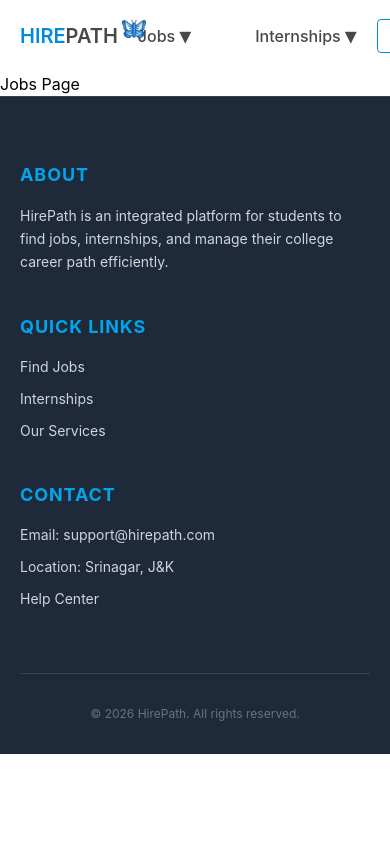
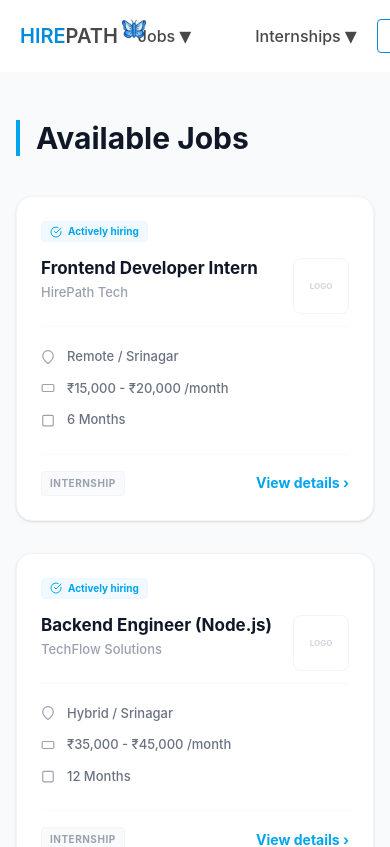
Before and after one commit to akramguroo-dev/hirepath, a React (Vite) app in the folder client/: page /jobs in a window 390 px wide. Shown: the top 847 px of the page. Built offline with nearby package versions, Linux system fonts and the light colour scheme.

Commit message:
feat: implement Jobs page with responsive grid and sample JobCards

```diff
--- a/client/src/App.jsx
+++ b/client/src/App.jsx
@@ -5,6 +5,7 @@ import Footer from "./components/Footer";
 import Home from "./pages/Home";
 import Login from "./pages/Login";
 import Register from "./pages/Register";
+import Jobs from "./pages/Jobs";
 
 function App() {
   return (
@@ -12,7 +13,7 @@ function App() {
       <Navbar />
       <Routes>
         <Route path="/" element={<Home />} />
-        <Route path="/jobs" element={<div>Jobs Page</div>} />
+        <Route path="/jobs" element={<Jobs/>} />
         <Route path="/login" element={<Login />} />
         <Route path="/register" element={<Register />} />
       </Routes>
--- /dev/null
+++ b/client/src/pages/Jobs.jsx
@@ -0,0 +1,58 @@
+import JobCard from "../components/JobCard"
+export default function Jobs (){
+    const Jobs_List = [
+        {
+            id :1,
+            title: "Frontend Developer Intern",
+            company: "HirePath Tech",
+            location: "Remote / Srinagar",
+            salary: "₹15,000 - ₹20,000 /month",
+            duration: "6 Months"
+        },
+        {
+        id: 2,
+      title: "Backend Engineer (Node.js)",
+      company: "TechFlow Solutions",
+      location: "Hybrid / Srinagar",
+      salary: "₹35,000 - ₹45,000 /month",
+      duration: "12 Months"
+    },
+    {
+        id: 3,
+      title: "UI/UX Designer",
+      company: "Creative Agency",
+      location: "Remote",
+      salary: "₹20,000 - ₹25,000 /month",
+      duration: "6 Months"
+    },
+    {
+        id: 4,
+      title: "React Native Developer",
+      company: "Cascadio Studio",
+      location: "Office / Srinagar",
+      salary: "₹25,000 - ₹35,000 /month",
+      duration: "3 Months"
+    }
+    ]
+    return (
+        <div className="min-h-screen bg-gray-50 py-12 px-4 sm:px-6 lg:px-8">
+        <div className="max-w-7xl mx-auto">
+            <div className="mb-10">
+             <h1 className="text-3xl font-bold text-gray-900 border-l-4 border-[#00A5EC] pl-4">Available Jobs</h1>
+                </div>
+                <div className="grid grid-cols-1  md:grid-cols-2 lg:grid-cols-3 gap-8">
+            {Jobs_List.map((job)=> (
+                <JobCard
+                key={job.id}
+                title={job.title}
+              company={job.company}
+              location={job.location}
+              salary={job.salary}
+              duration={job.duration}
+            />
+            ))}
+         </div>
+        </div>
+        </div>
+    );
+}
```
